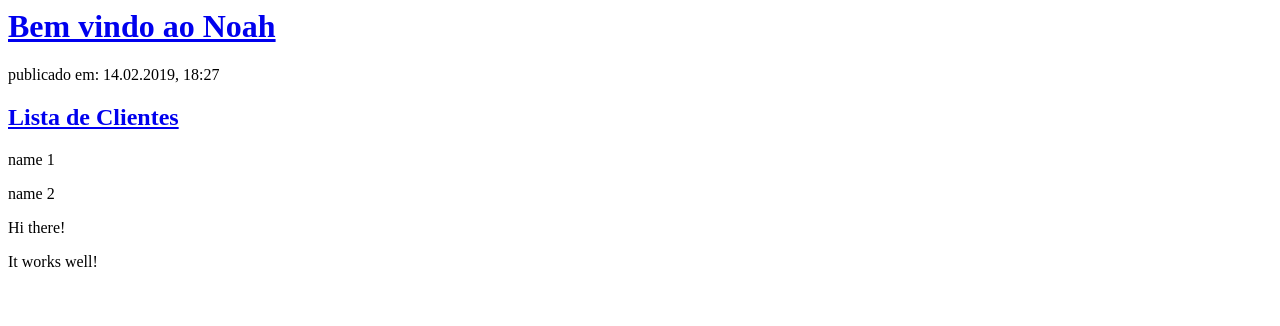
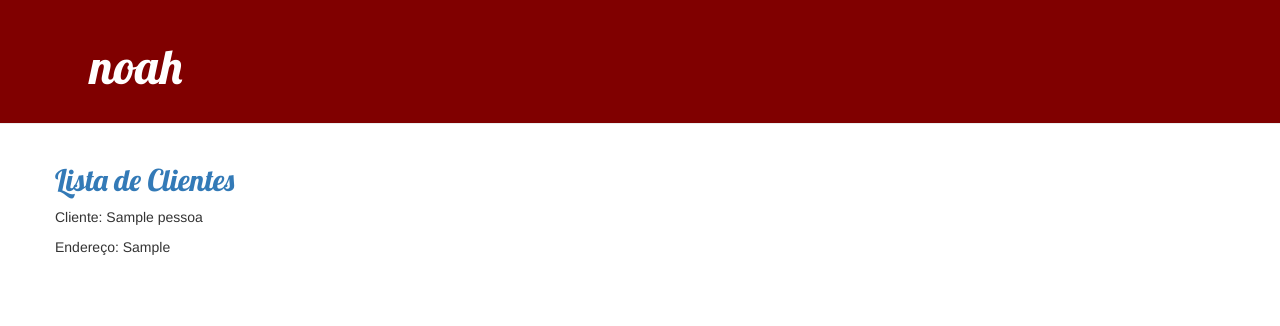
Before and after one commit to manoelcastro/site-noah, a Django app: page / in a window 1280 px wide. Shown: the top 326 px of the page. Run offline with Django 3.2, Linux system fonts and the light colour scheme; tables that the repository leaves empty hold one stand-in row (values such as "Sample post"); some libraries are stand-ins or nearby versions.

Commit message:
Inserção CSS e modificações no HTML

```diff
--- /dev/null
+++ b/pedidos/static/css/pedidos.css
@@ -0,0 +1,44 @@
+.page-header {
+    background-color: #800000;
+    margin-top: 0;
+    padding: 20px 20px 20px 90px;
+}
+.page-header h1, .page-header h1 a, .page-header h1 a:visited, .page-header h1 a:active {
+    color: #ffffff;
+    font-size: 36pt;
+    text-decoration: none;
+}
+.content {
+    margin-left: 40px;
+}
+
+h1, h2, h3, h4 {
+    font-family: 'Lobster', cursive;
+}
+
+.date {
+    color: #828282;
+}
+
+.save {
+    float: right;
+}
+
+.post-form textarea, .post-form input {
+    width: 100%;
+}
+
+.top-menu, .top-menu:hover, .top-menu:visited {
+    color: #ffffff;
+    float: right;
+    font-size: 26pt;
+    margin-right: 20px;
+}
+
+.post {
+    margin-bottom: 70px;
+}
+
+.post h1 a, .post h1 a:visited {
+    color: #000000;
+}
--- a/pedidos/templates/pedidos/client_list.html
+++ b/pedidos/templates/pedidos/client_list.html
@@ -1,20 +1,28 @@
+{% load staticfiles %}
 <html>
     <head>
         <title>Começando o Noah</title>
+        <link rel="stylesheet" href="//maxcdn.bootstrapcdn.com/bootstrap/3.2.0/css/bootstrap.min.css">
+        <link rel="stylesheet" href="//maxcdn.bootstrapcdn.com/bootstrap/3.2.0/css/bootstrap-theme.min.css">
+        <link href="//fonts.googleapis.com/css?family=Lobster&subset=latin,latin-ext" rel="stylesheet" type="text/css">
+        <link rel="stylesheet" href="{% static 'css/pedidos.css' %}">
     </head>
     <body>
-        <div>
-            <h1><a href="/">Bem vindo ao Noah</a></h1>
+        <div class="page-header">
+            <h1><a href="/">noah</a></h1>
         </div>
-        <div>
-            <p>publicado em: 14.02.2019, 18:27</p>
-            <h2><a href="/">Lista de Clientes</a></h2>
-            <p>name 1</p>
-            <p>name 2</p>
-        </div>
-        <div>
-            <p>Hi there!</p>
-            <p>It works well!</p>
+        <div class="content container">
+            <div class="row">
+                <div class="col-md-8">
+                    <h2><a href="/">Lista de Clientes</a></h2>
+                    {% for cliente in clientes %}
+                        <div class="post">
+                                <p>Cliente: {{cliente.nome}}</p>
+                                <p>Endereço: {{cliente.endereco.logradouro}}</p>
+                        </div>
+                    {% endfor %}
+                </div>
+            </div>
         </div>
     </body>
 </html>
--- a/pedidos/views.py
+++ b/pedidos/views.py
@@ -1,4 +1,6 @@
 from django.shortcuts import render
+from .models import Pessoa
 
 def client_list(request):
-    return render(request, 'pedidos/client_list.html', {})
+    clientes = Pessoa.objects.all()
+    return render(request, 'pedidos/client_list.html', {'clientes': clientes})
```
